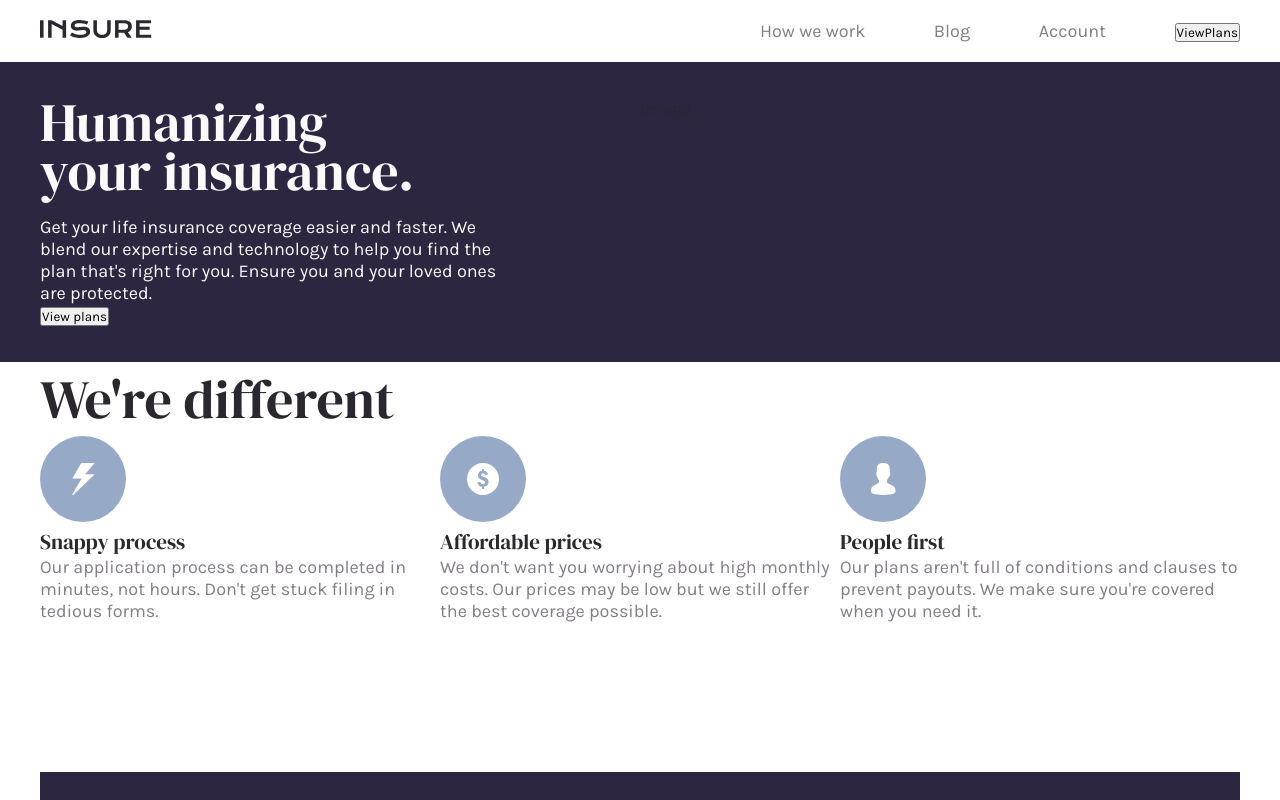
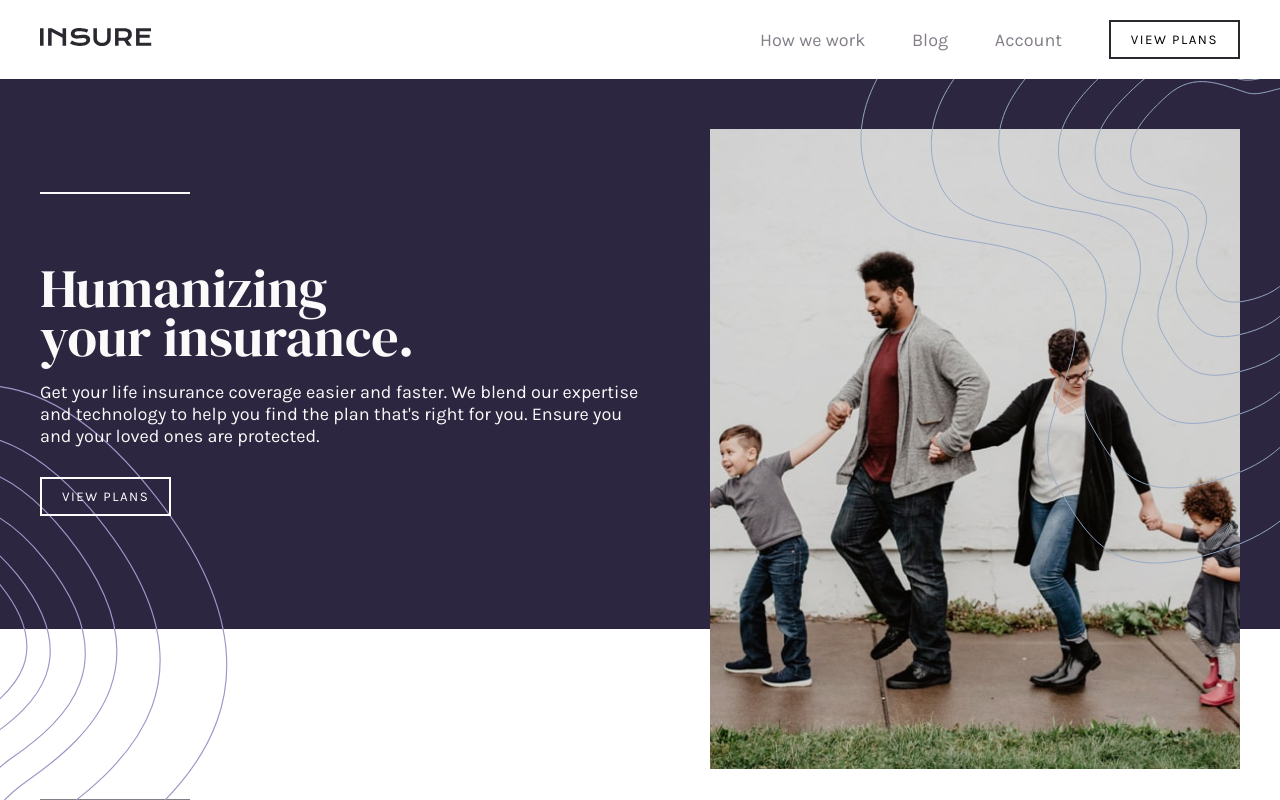
Before and after one commit to Gittenger/fem-insure-landing-page, a React (Create React App) app: page / in a window 1280 px wide. Shown: the top 800 px of the page. Built offline with nearby package versions, Linux system fonts and the light colour scheme.

Commit message:
custom buttons/ spacing

```diff
--- /dev/null
+++ b/src/components/Button/Button.component.jsx
@@ -0,0 +1,9 @@
+import React from "react";
+
+import { CustomButton } from "./Button.styles.jsx";
+
+const Button = ({ content, type }) => (
+  <CustomButton type={type}>{content}</CustomButton>
+);
+
+export default Button;
--- /dev/null
+++ b/src/components/Button/Button.styles.jsx
@@ -0,0 +1,37 @@
+import styled, { css } from "styled-components";
+
+const DarkStyles = css`
+  border: ${({ theme: { colors } }) => `${colors.violetDarker} 2px solid`};
+  background: transparent;
+
+  &:hover {
+    border: transparent 2px solid;
+    background: ${({ theme: { colors } }) => colors.violetDarker};
+    color: ${({ theme: { colors } }) => colors.white};
+  }
+`;
+
+const LightStyles = css`
+  border: ${({ theme: { colors } }) => `${colors.white} 2px solid`};
+  color: ${({ theme: { colors } }) => colors.white};
+  background: transparent;
+
+  &:hover {
+    border: transparent 2px solid;
+    background: ${({ theme: { colors } }) => colors.white};
+    color: ${({ theme: { colors } }) => colors.violetDarker};
+  }
+`;
+
+const getStyles = ({ type }) =>
+  type === "dark" ? DarkStyles : type === "light" ? LightStyles : DarkStyles;
+
+export const CustomButton = styled.button`
+  padding: 1rem 2rem;
+  text-transform: uppercase;
+  letter-spacing: 1.5px;
+  cursor: pointer;
+  transition: all 0.3s;
+
+  ${getStyles}
+`;
--- a/src/components/cta/cta.component.jsx
+++ b/src/components/cta/cta.component.jsx
@@ -1,6 +1,7 @@
 import React from "react";
 
 import Container from "../container/container.component";
+import Button from "../Button/Button.component";
 
 import { CtaContainer, TitleBox } from "./cta.styles.jsx";
 
@@ -10,7 +11,7 @@ const Cta = () => (
       <TitleBox>
         <h1>Find out more about how we work</h1>
       </TitleBox>
-      <button>How we work</button>
+      <Button content="How we work" type="light" />
     </CtaContainer>
   </Container>
 );
--- a/src/components/featuresSection/featuresSection.component.jsx
+++ b/src/components/featuresSection/featuresSection.component.jsx
@@ -6,6 +6,7 @@ import FeatureBox from "../featureBox/featureBox.component";
 import data from "./featuresSection.data";
 import {
   FeaturesSectionContainer,
+  BorderTop,
   TitleBox,
   FeatureBoxesContainer,
 } from "./featuresSection.styles.jsx";
@@ -13,6 +14,7 @@ import {
 const FeaturesSection = () => (
   <FeaturesSectionContainer>
     <Container>
+      <BorderTop />
       <TitleBox>
         <h1>We're different</h1>
       </TitleBox>
--- a/src/components/featuresSection/featuresSection.styles.jsx
+++ b/src/components/featuresSection/featuresSection.styles.jsx
@@ -1,6 +1,7 @@
 import styled from "styled-components";
 
 export const FeaturesSectionContainer = styled.div`
+  margin-top: 17rem;
   & > div:first-child {
     display: flex;
     align-items: flex-start;
@@ -8,8 +9,16 @@ export const FeaturesSectionContainer = styled.div`
   }
 `;
 
+export const BorderTop = styled.div`
+  width: 15rem;
+  height: 0.2rem;
+  background: ${({ theme: { colors } }) => colors.greyViolet};
+  margin-bottom: 4rem;
+`;
+
 export const TitleBox = styled.div`
   width: 30%;
+  margin-bottom: 8rem;
 
   h1 {
     font-size: 3em;
--- a/src/components/footer/footer.styles.jsx
+++ b/src/components/footer/footer.styles.jsx
@@ -18,6 +18,18 @@ export const FooterTop = styled.div`
   & > ul {
     ${FlexCenter}
     justify-content: space-between;
+
+    & > *:not(:last-child) {
+      margin-right: 1rem;
+    }
+
+    & svg > path {
+      transition: fill 0.3s;
+    }
+
+    & a:hover svg > path {
+      fill: ${({ theme: { colors } }) => colors.violetDarker};
+    }
   }
 `;
 
@@ -30,10 +42,17 @@ export const FooterBottom = styled.div`
   h6 {
     font-size: 0.8em;
     margin-bottom: 3rem;
+    user-select: none;
     color: ${({ theme: { colors } }) => colors.greyViolet};
   }
 
   li {
     font-size: 0.8em;
+
+    a {
+      &:hover {
+        text-decoration: underline;
+      }
+    }
   }
 `;
--- a/src/components/header/header.component.jsx
+++ b/src/components/header/header.component.jsx
@@ -1,13 +1,14 @@
 import React from "react";
 
 import Container from "../container/container.component";
+import Button from "../Button/Button.component";
 
 import Logo from "../../assets/logo.svg";
 import { HeaderContainer, NavContainer } from "./header.styles.jsx";
 
 const Header = () => (
-  <Container>
-    <HeaderContainer>
+  <HeaderContainer>
+    <Container>
       <div>
         <img src={Logo} alt="" />
       </div>
@@ -23,12 +24,12 @@ const Header = () => (
             <a href="#">Account</a>
           </li>
           <li>
-            <button>ViewPlans</button>
+            <Button content="view plans" type="dark" />
           </li>
         </ul>
       </NavContainer>
-    </HeaderContainer>
-  </Container>
+    </Container>
+  </HeaderContainer>
 );
 
 export default Header;
--- a/src/components/header/header.styles.jsx
+++ b/src/components/header/header.styles.jsx
@@ -4,8 +4,15 @@ import { FlexCenter } from "../../style-utils/utils.styles";
 
 export const HeaderContainer = styled.header`
   ${FlexCenter}
-  justify-content: space-between;
   width: 100%;
+  background: ${({ theme: { colors } }) => colors.white};
+  position: relative;
+  z-index: 1000;
+
+  & > div:first-child {
+    ${FlexCenter}
+    justify-content: space-between;
+  }
 `;
 
 export const NavContainer = styled.nav`
@@ -17,6 +24,14 @@ export const NavContainer = styled.nav`
     justify-content: space-between;
     padding: 2rem 0;
     width: 100%;
-    color: ${({ theme: { colors } }) => colors.greyViolet};
+
+    a {
+      color: ${({ theme: { colors } }) => colors.greyViolet};
+      transition: color 0.3s;
+
+      &:hover {
+        color: ${({ theme: { colors } }) => colors.violetDarker};
+      }
+    }
   }
 `;
--- a/src/components/hero/hero.component.jsx
+++ b/src/components/hero/hero.component.jsx
@@ -2,23 +2,37 @@ import React from "react";
 
 import Container from "../container/container.component";
 import InfoBox from "../infoBox/infoBox.component";
+import Button from "../Button/Button.component";
 
-import { HeroContainer, TextBoxContainer } from "./hero.styles.jsx";
+import Image from "../../assets/image-intro-desktop.jpg";
+import PatternLeft from "../../assets/bg-pattern-intro-left-desktop.svg";
+import PatternRight from "../../assets/bg-pattern-intro-right-desktop.svg";
+import {
+  HeroContainer,
+  BorderTop,
+  TextBoxContainer,
+  ImageBox,
+  BackgroundImgLeft,
+  BackgroundImgRight,
+} from "./hero.styles.jsx";
 
 const Hero = () => (
   <HeroContainer>
     <Container>
       <TextBoxContainer>
+        <BorderTop />
         <InfoBox
           priority="h1"
           title="Humanizing your insurance."
           content="Get your life insurance coverage easier and faster. We blend our expertise and technology to help you find the plan that's right for you. Ensure you and your loved ones are protected."
           alignment="left"
         />
-        <button>View plans</button>
+        <Button content="view plans" type="light" />
       </TextBoxContainer>
-      <div>Image</div>
+      <ImageBox imgUrl={Image}></ImageBox>
     </Container>
+    <BackgroundImgLeft imgUrl={PatternLeft} />
+    <BackgroundImgRight imgUrl={PatternRight} />
   </HeroContainer>
 );
 
--- a/src/components/hero/hero.styles.jsx
+++ b/src/components/hero/hero.styles.jsx
@@ -5,22 +5,80 @@ import { FlexCenter } from "../../style-utils/utils.styles";
 export const HeroContainer = styled.div`
   ${FlexCenter}
   width: 100%;
-  height: 30rem;
+  height: 55rem;
   background: ${({ theme: { colors } }) => colors.violetDark};
+  position: relative;
 
-  & > div {
+  & > div:first-child {
+    height: 100%;
+    position: relative;
     display: grid;
     grid-template-columns: 1fr 1fr;
   }
 `;
 
+export const BorderTop = styled.div`
+  width: 15rem;
+  height: 0.2rem;
+  background: ${({ theme: { colors } }) => colors.lightGrey};
+  margin-bottom: 7rem;
+`;
+
 export const TextBoxContainer = styled.div`
-  width: 80%;
+  width: 100%;
+  grid-column: 1 / 2;
+  align-self: center;
+  position: relative;
+  z-index: 750;
   color: ${({ theme: { colors } }) => colors.lightGrey};
+
   h1 {
-    width: 85%;
+    width: 65%;
     font-size: 3em;
     line-height: 0.9;
     margin-bottom: 2rem;
   }
+
+  & > button {
+    margin-top: 3rem;
+  }
 `;
+
+export const ImageBox = styled.div`
+  background: ${({ imgUrl }) => `url("${imgUrl}")`};
+  background-position: center;
+  background-size: cover;
+  background-repeat: no-repeat;
+  width: 53rem;
+  height: 64rem;
+  position: absolute;
+  top: 9%;
+  right: 0%;
+  z-index: 100;
+`;
+
+export const BackgroundImgLeft = styled.div`
+  background: ${({ imgUrl }) => `url("${imgUrl}")`};
+  background-repeat: no-repeat;
+  background-size: 35%;
+  background-position: left;
+  position: absolute;
+  top: 50%;
+  left: 0;
+  height: 65rem;
+  width: 65rem;
+  z-index: 500;
+`;
+
+export const BackgroundImgRight = styled.div`
+  background: ${({ imgUrl }) => `url("${imgUrl}")`};
+  background-repeat: no-repeat;
+  background-size: 70%;
+  background-position: right;
+  position: absolute;
+  top: -10rem;
+  right: 0;
+  height: 60rem;
+  width: 60rem;
+  z-index: 500;
+`;
```
